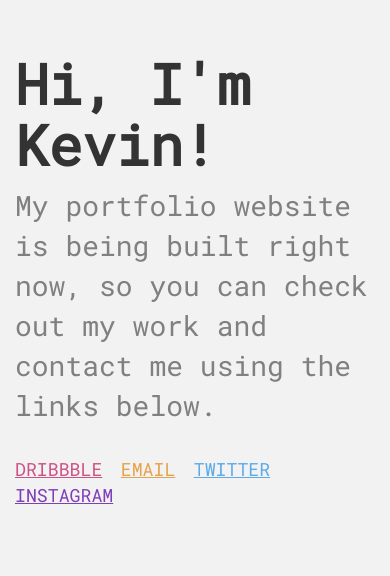
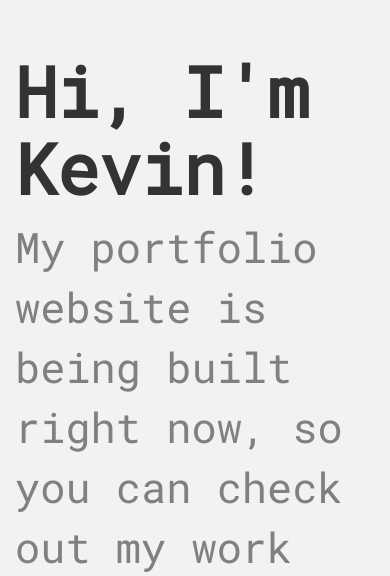
Before and after one commit to jacksonhvisuals/minimalistica, a plain HTML site: page index.html in a window 390 px wide. Shown: the part 268-844 px from the top of the page. Drawn offline with nearby package versions, Linux system fonts and the light colour scheme.

Commit message:
Separate CSS into own file, add font resizing breakpoint

```diff
--- a/index.html
+++ b/index.html
@@ -6,30 +6,7 @@
     <link href="https://fonts.googleapis.com/css?family=Roboto+Mono" rel="stylesheet">
     <link rel="stylesheet" href="https://maxcdn.bootstrapcdn.com/bootstrap/3.3.7/css/bootstrap.min.css">
 
-    <style>
-    body {background-color: #f2f2f2; overflow-x: hidden}
-    h1, p, ul, li {font-family: "Roboto Mono", monospace}
-    h1 {font-size: 4em; font-weight: 600}
-    p {font-size: 2em; color: grey; margin-bottom: 30px;}
-    ul {list-style-type: none; padding: 0;}
-    li:nth-child(1) {color: #ce5284}
-    li:nth-child(2) {color: #e5a34c}
-    li:nth-child(3) {color: #5caae8}
-    li:nth-child(4) {color: #7f3fb9}
-    li {text-decoration: underline; display: inline; font-size: 1.3em; margin-right: 10px;}
-    a:hover {color: inherit; filter: brightness(85%); cursor:pointer}
-    li a {color: inherit}
-    .malign {margin-top: 38vh;}
-    .noselect {
-        -webkit-touch-callout: none; /* iOS Safari */
-        -webkit-user-select: none; /* Safari */
-        -khtml-user-select: none; /* Konqueror HTML */
-        -moz-user-select: none; /* Firefox */
-            -ms-user-select: none; /* Internet Explorer/Edge */
-                user-select: none; /* Non-prefixed version, currently
-                                    supported by Chrome and Opera */
-    }
-    </style>
+    <link rel="stylesheet" href="./style.css" />
   </head>
   <body>
     <div class="row">
--- /dev/null
+++ b/style.css
@@ -0,0 +1,29 @@
+body {background-color: #f2f2f2; overflow-x: hidden}
+h1, p, ul, li {font-family: "Roboto Mono", monospace}
+h1 {font-size: 4em; font-weight: 600}
+p {font-size: 2em; color: grey; margin-bottom: 30px;}
+ul {list-style-type: none; padding: 0;}
+li:nth-child(1) {color: #ce5284}
+li:nth-child(2) {color: #e5a34c}
+li:nth-child(3) {color: #5caae8}
+li:nth-child(4) {color: #7f3fb9}
+li {text-decoration: underline; display: inline; font-size: 1.3em; margin-right: 10px;}
+a:hover {color: inherit; filter: brightness(85%); cursor:pointer}
+li a {color: inherit}
+.malign {margin-top: 38vh;}
+.noselect {
+    -webkit-touch-callout: none; /* iOS Safari */
+    -webkit-user-select: none; /* Safari */
+    -khtml-user-select: none; /* Konqueror HTML */
+    -moz-user-select: none; /* Firefox */
+        -ms-user-select: none; /* Internet Explorer/Edge */
+            user-select: none; /* Non-prefixed version, currently
+                                supported by Chrome and Opera */
+}
+
+/* Breakpoints for font resizing */
+@media only screen and (max-width: 600px) {
+    h1 {font-size: 5em !important}
+    p {font-size: 3em !important}
+    li {font-size:2.3em !important}
+}
```
